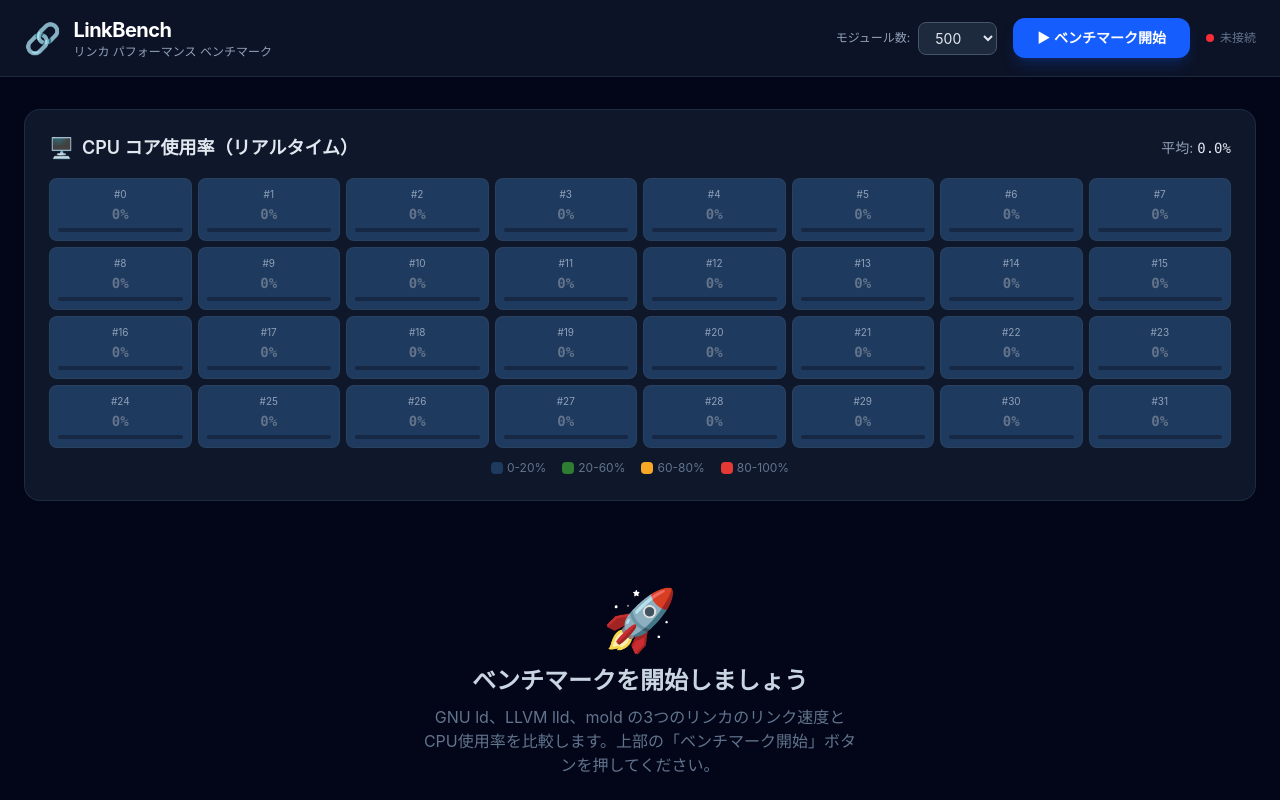
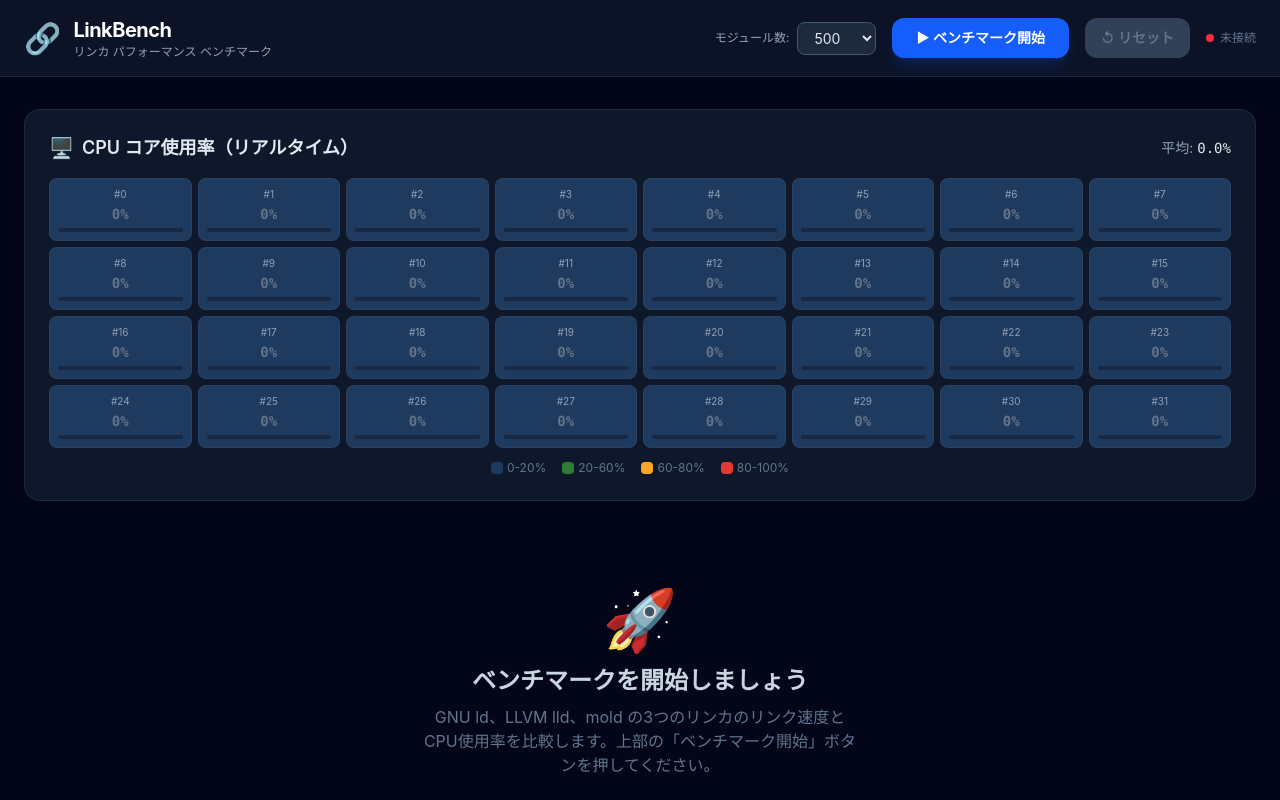
Before and after one commit to ShigenoriAkasobe/linkbench, a React app in the folder frontend/: page / in a window 1280 px wide. Shown: the top 800 px of the page. Built offline with nearby package versions, Linux system fonts and the light colour scheme; no server answers; the HTML template or start-up script is replaced by a standard one.

Commit message:
Modified bugs and placed reset button.

```diff
--- a/frontend/src/App.tsx
+++ b/frontend/src/App.tsx
@@ -16,6 +16,7 @@
     liveCpu,
     numCores,
     startBenchmark,
+    reset,
   } = useWebSocket();
 
   const [numModules, setNumModules] = useState(500);
@@ -76,6 +77,21 @@
                   ▶ ベンチマーク開始
                 </span>
               )}
+            </button>
+
+            {/* リセットボタン */}
+            <button
+              onClick={reset}
+              disabled={running || results.length === 0}
+              className={`
+                px-4 py-2.5 rounded-xl text-sm font-semibold transition-all duration-200
+                ${running || results.length === 0
+                  ? 'bg-slate-700 text-slate-500 cursor-not-allowed'
+                  : 'bg-slate-600 hover:bg-slate-500 text-slate-200 active:scale-95'
+                }
+              `}
+            >
+              ↺ リセット
             </button>
 
             {/* 接続状態 */}
--- a/frontend/src/components/CpuTimeline.tsx
+++ b/frontend/src/components/CpuTimeline.tsx
@@ -60,8 +60,6 @@
     });
   }, [successResults]);
 
-  if (successResults.length === 0) return null;
-
   // 各リンカごとに個別のチャートデータを作成
   const perLinkerData = useMemo(() => {
     return successResults.map((r) => ({
@@ -74,6 +72,8 @@
       })),
     }));
   }, [successResults]);
+
+  if (successResults.length === 0) return null;
 
   return (
     <div className="bg-slate-800/50 rounded-2xl p-6 border border-slate-700/50">
--- a/frontend/src/useWebSocket.ts
+++ b/frontend/src/useWebSocket.ts
@@ -10,6 +10,7 @@
   liveCpu: CpuSnapshot | null;
   numCores: number;
   startBenchmark: (numModules?: number) => void;
+  reset: () => void;
 }
 
 export function useWebSocket(): UseWebSocketReturn {
@@ -113,6 +114,13 @@
     });
   }, []);
 
+  const reset = useCallback(() => {
+    setResults([]);
+    setStatusMessages([]);
+    setLiveCpu(null);
+    setCurrentLinker(null);
+  }, []);
+
   return {
     connected,
     running,
@@ -122,5 +130,6 @@
     liveCpu,
     numCores,
     startBenchmark,
+    reset,
   };
 }
```
